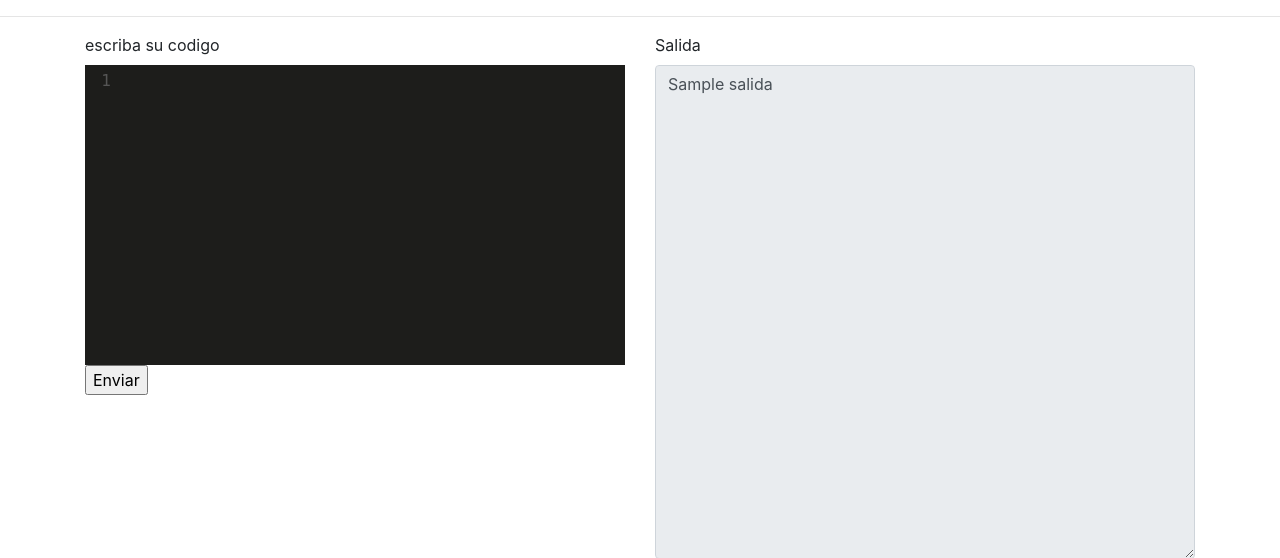
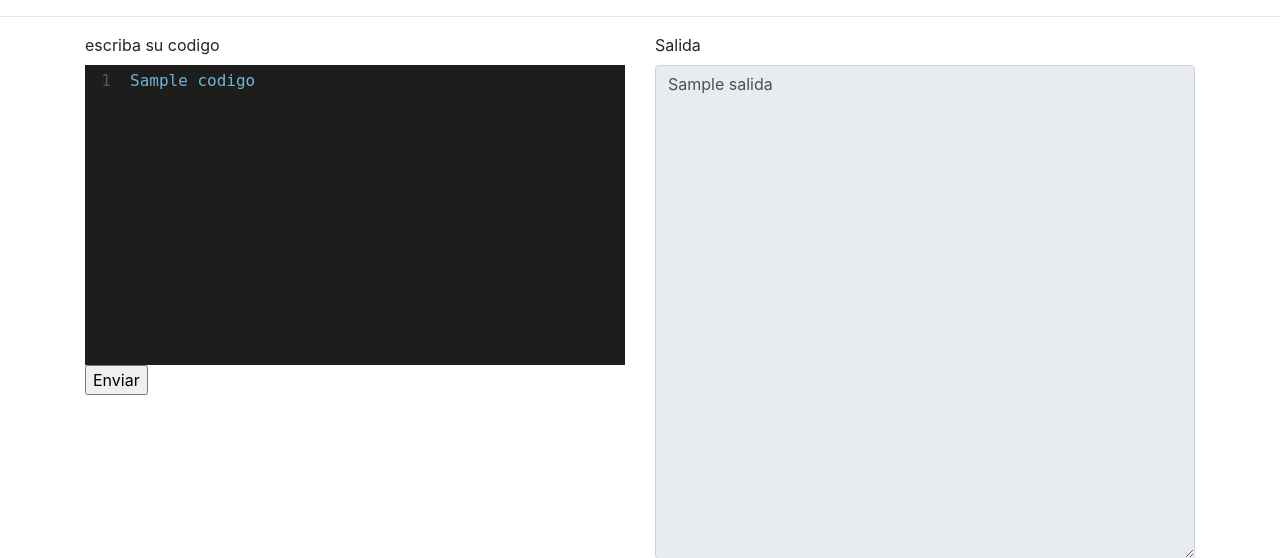
Before and after one commit to alfredo-max/NewLenguajeProgramacion, a Flask app: template templates/home.html in a window 1280 px wide. Shown: the part 46-604 px from the top of the page. Run offline with Flask 2, Linux system fonts and the light colour scheme; the template is opened without the code that fills it: most values are stand-ins (such as "Sample title", 1, 10 or a date in 2020); some libraries are stand-ins or nearby versions.

Commit message:
base mostrar errores a

```diff
--- a/grammar.py
+++ b/grammar.py
@@ -3,9 +3,9 @@ from ply.yacc import yacc
 
 
 
-def cargar_codigo():
+def cargar_codigo(a):
 
-    a='a=[=b['
+    # a='a=[=b['
     lexer = lex.lex()
 
     lexer.input(a)
--- a/main.py
+++ b/main.py
@@ -1,4 +1,4 @@
-from flask import Flask,render_template
+from flask import Flask,render_template,request
 import grammar
 from tokens import getsalida
 
@@ -11,9 +11,10 @@ def home():
 
 @app.route('/codigo',methods=['POST'])
 def codigo():
-    grammar.cargar_codigo()
+    codigo = request.form.get("code")
+    grammar.cargar_codigo(codigo)
     salidaweb=getsalida()
-    return render_template('home.html',salida=salidaweb)
+    return render_template('home.html',codigo=codigo ,salida=salidaweb)
 
 if __name__ == '__main__':
     app.run(debug=True)
--- a/templates/home.html
+++ b/templates/home.html
@@ -42,7 +42,7 @@
                     <div class="col-md-6">
                         <form method="POST" action="{{url_for('codigo')}}">
                         <label for="exampleFormControlTextarea1">escriba su codigo</label>
-                        <textarea class="form-control " id="code" name="code" rows="20"></textarea>
+                        <textarea class="form-control " id="code" name="code" rows="20">{{codigo}}</textarea>
                         <input type="submit" value="Enviar">
                     </form>
                     </div><!--Este escript es solo para prbar el editor
--- a/tokens.py
+++ b/tokens.py
@@ -104,7 +104,6 @@ def t_error(t):
     # print(f'Caracter ilegal {t.value[0]!r}')
     global salida
     salida=f'Caracter ilegal {t.value[0]!r}'
-    # print(salida)
     t.lexer.skip(1)
 
 def getsalida():
```
